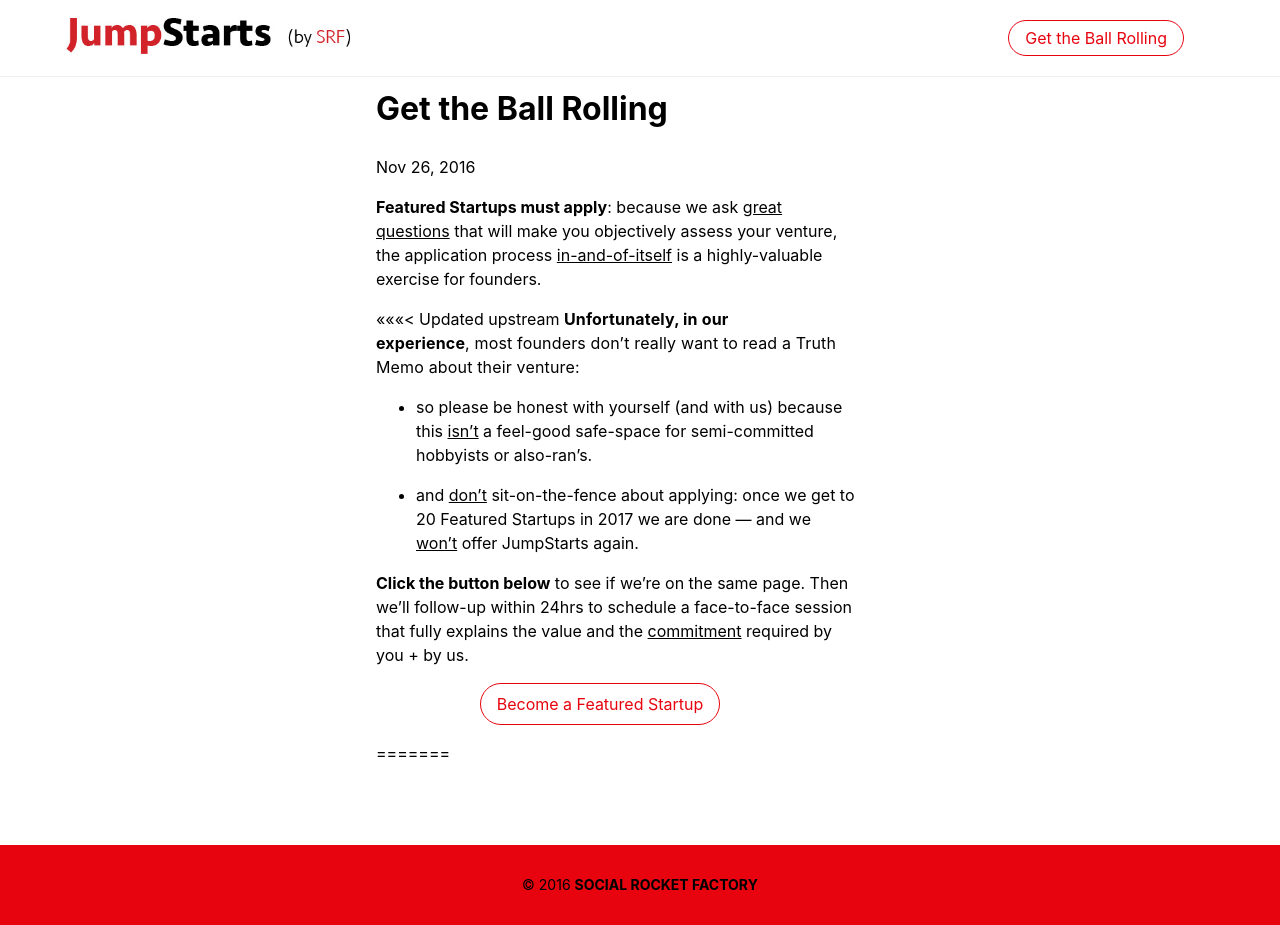
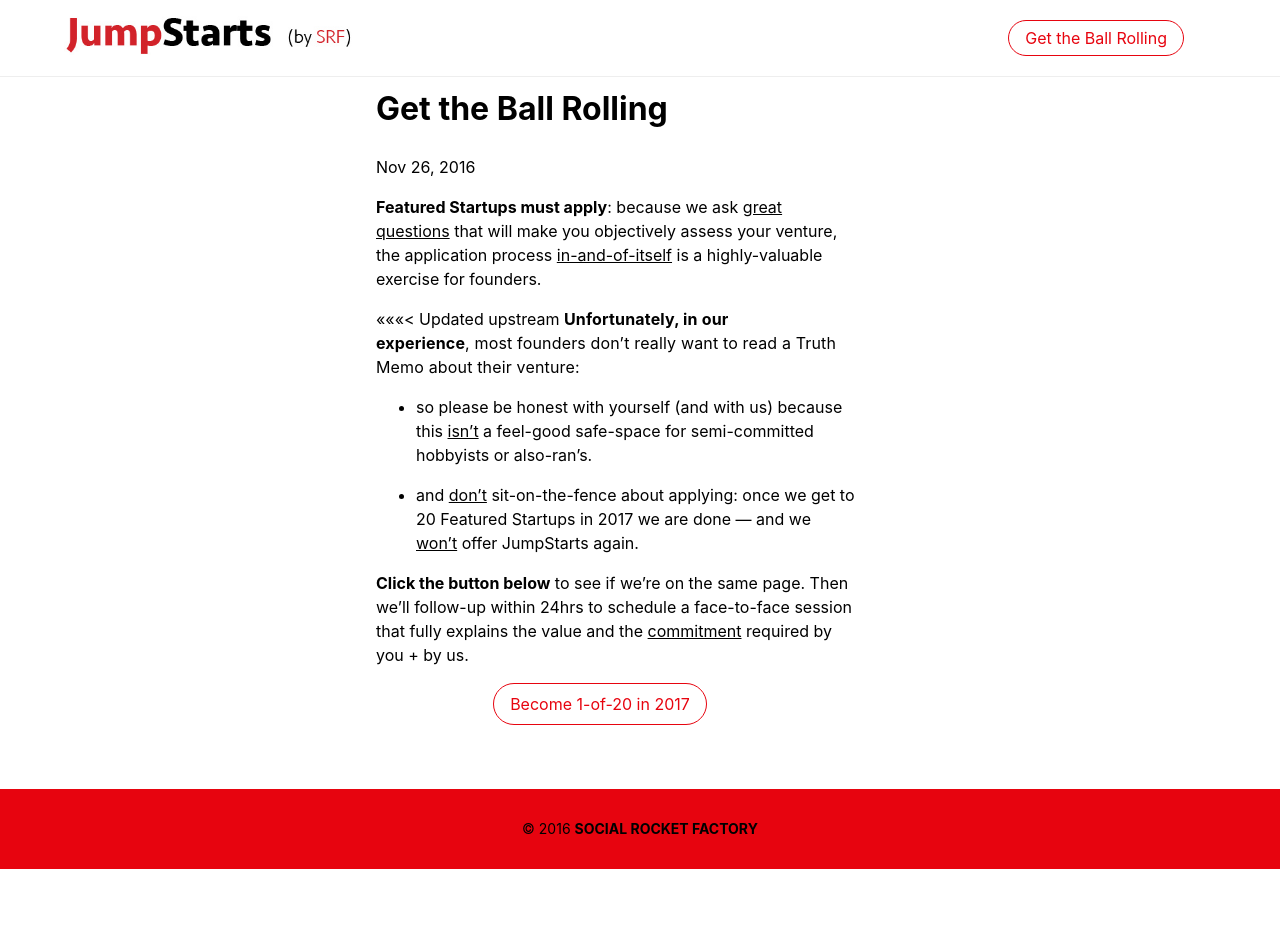
Before and after one commit to aaronergreen/jumpstarts, a Jekyll site: the page built from _about/contact.md, in a window 1280 px wide and 925 px high. Built offline with Jekyll 4.4.1, drawn with Linux system fonts in a browser that asks for light colours.

Commit message:
changed CTA copy

```diff
--- a/_about/contact.md
+++ b/_about/contact.md
@@ -16,7 +16,5 @@
 **Click the button below** to see if we’re on the same page. Then we’ll follow-up within 24hrs to schedule a face-to-face session that fully explains the value and the <u>commitment</u> required by you + by us.
 
 <div class="tc">
-<a href="https://aaron327.typeform.com/to/emQXTy"  target="_blank" class="link bg-white dark-red br-pill ba ph3 pv2 dib mr4">Become a Featured Startup</a>
+<a href="https://aaron327.typeform.com/to/emQXTy"  target="_blank" class="link bg-white dark-red br-pill ba ph3 pv2 dib mr4">Become 1-of-20 in 2017</a>
 </div>
-
-=======
```
